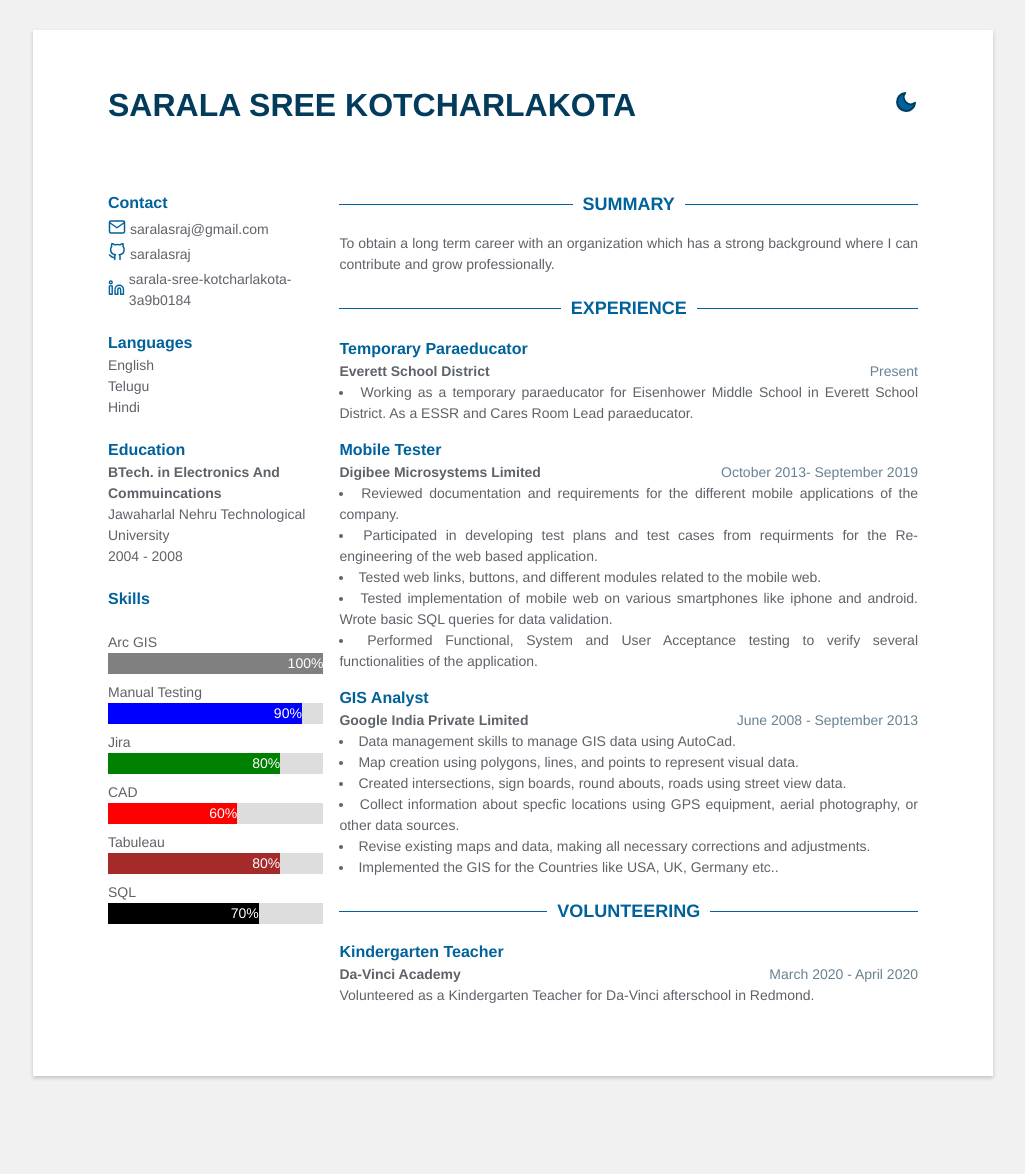
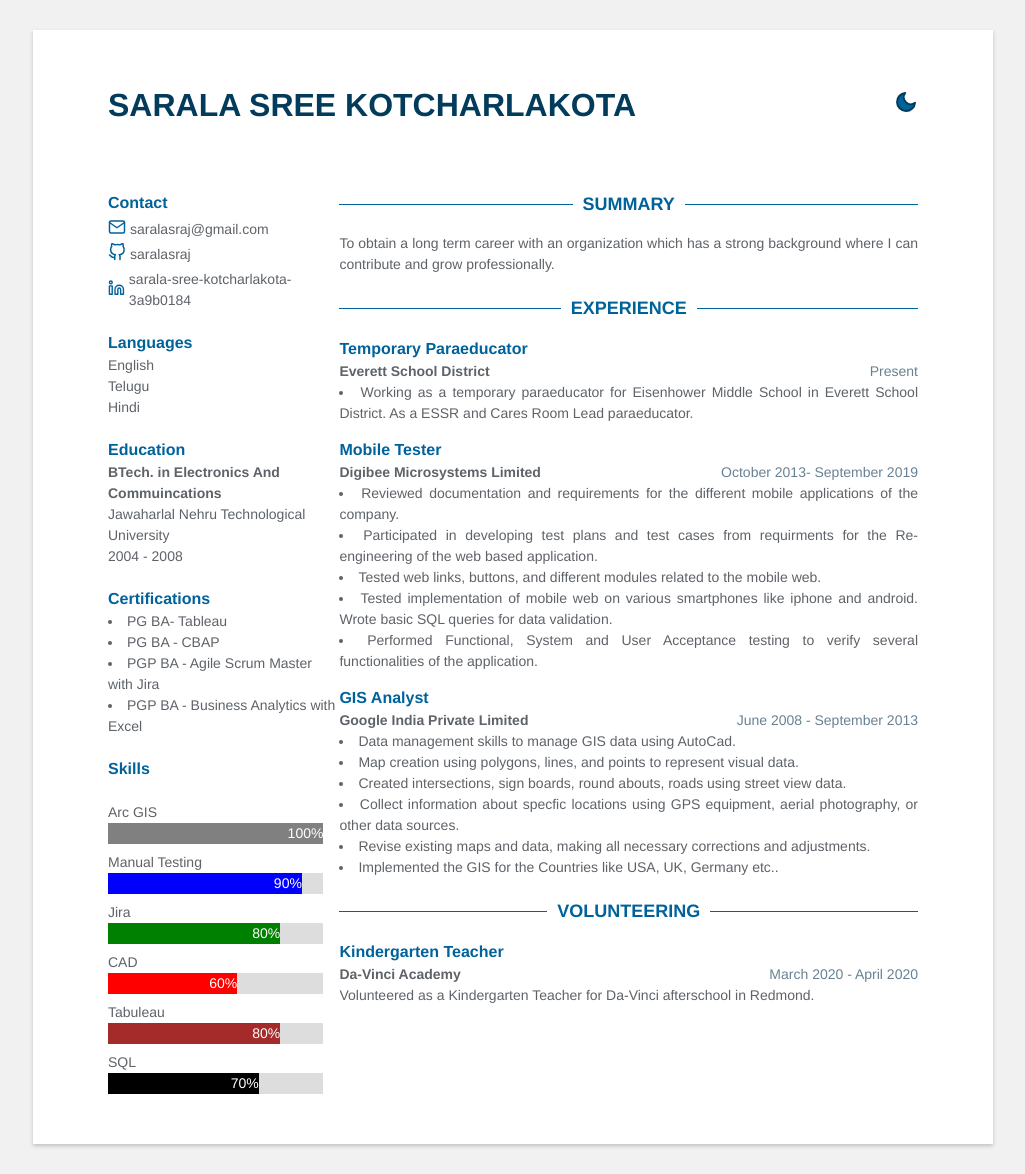
Before and after one commit to saralasraj/saralasraj.github.io, a Jekyll site: the page built from index.html, in a window 1280 px wide. Shown: the whole page, without its empty margins (127-1152 px from the left). Built offline with Jekyll 4.4.1, drawn with Linux system fonts in a browser that asks for light colours; before the commit the page ends 1106 px from its top, so only the background shows below that.

Commit message:
Add certifications

```diff
--- a/_data/data.yml
+++ b/_data/data.yml
@@ -17,6 +17,12 @@ education:
   - degree: BTech. in Electronics And Commuincations
     time: 2004 - 2008
     university: Jawaharlal Nehru Technological University
+
+certifications:
+  - PG BA- Tableau
+  - PG BA - CBAP
+  - PGP BA - Agile Scrum Master with Jira
+  - PGP BA - Business Analytics with Excel
 
 skills:
   - skillName: Arc GIS
--- /dev/null
+++ b/_includes/certifications.html
@@ -0,0 +1,9 @@
+{% assign certifications = site.data.data.certifications %}
+{% if certifications %}
+<section class="certifications">
+    <div class="title">Certifications</div>
+    {% for cr in certifications %}
+        <li class="certification-item">{{cr}}</li>
+    {% endfor %}
+</section>
+{% endif %}
--- /dev/null
+++ b/_sass/includes/certifications.scss
@@ -0,0 +1,10 @@
+.certifications {
+    margin-bottom: 20px;
+    .title {
+        @include sub-header;
+    }
+    .certification-item {
+        @include body-text;
+        text-align: initial;
+    }
+}
--- a/assets/css/main.scss
+++ b/assets/css/main.scss
@@ -12,6 +12,7 @@
 @import "includes/contact";
 @import "includes/languages";
 @import "includes/education";
+@import "includes/certifications";
 @import "includes/skills";
 @import "includes/experience";
 @import "includes/publications";
--- a/index.html
+++ b/index.html
@@ -8,6 +8,7 @@ layout: default
       {% include contact.html %}
       {% include languages.html %}
       {% include education.html %}
+      {% include certifications.html %}
       {% include skills.html %}
       {% include fork.html %}
     </div>
```
Also changed, not shown: Gemfile.lock.
